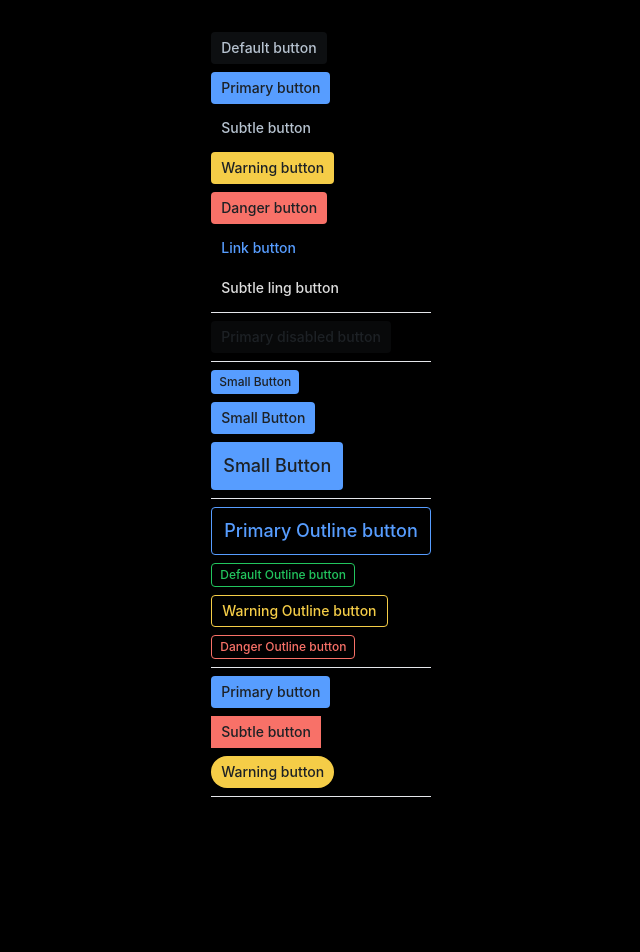
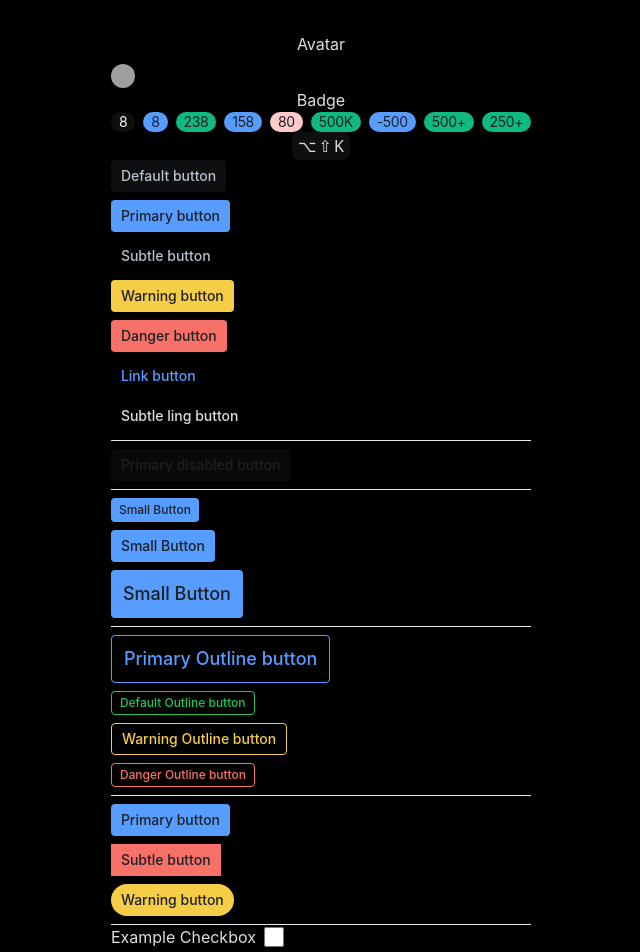
Before and after one commit to karthi13/vue-atlassian-ui-components, a Vue app: page / in a window 1280 px wide. Shown: the top 952 px of the page, without its empty margins (319-959 px from the left). Before the commit the page ends 829 px from the top, so only its background shows below. Built offline with nearby package versions, Linux system fonts and the light colour scheme; grey boxes are pictures that could not be loaded.

Commit message:
chore: added new components

```diff
--- a/package.json
+++ b/package.json
@@ -11,6 +11,7 @@
     "build-storybook": "storybook build"
   },
   "dependencies": {
+    "@vueuse/core": "^10.7.1",
     "class-variance-authority": "^0.7.0",
     "clsx": "^2.1.0",
     "tailwind-merge": "^2.2.0",
--- a/src/App.vue
+++ b/src/App.vue
@@ -1,4 +1,23 @@
 <template>
+  <div class="flex flex-col w-full gap-2">
+    <h2>Avatar</h2>
+    <Avatar />
+  </div>
+  <h2>Badge</h2>
+  <div class="flex gap-2">
+    <Badge>8</Badge>
+    <Badge appearance="primary">8</Badge>
+    <Badge appearance="important">238</Badge>
+    <Badge appearance="added">158</Badge>
+    <Badge appearance="primaryInverted">80</Badge>
+    <Badge appearance="important">500K</Badge>
+    <Badge appearance="primary">-500</Badge>
+    <Badge appearance="important">500+</Badge>
+    <Badge appearance="important">250+</Badge>
+  </div>
+  <div>
+    <Kbd :keys="['option', 'shift']">K</Kbd>
+  </div>
   <div class="flex flex-col w-full gap-2">
     <div class="flex flex-col gap-2">
       <Button>Default button</Button>
@@ -34,8 +53,17 @@
     </div>
     <hr />
   </div>
+
+  <Checkbox v-model="isChecked" label="Example Checkbox" />
 </template>
 
 <script setup lang="ts">
 import Button from './components/Button/Button.vue'
+import Badge from './components/Badge/Badge.vue'
+import Kbd from './components/Kbd/Kbd.vue'
+import Avatar from './components/Avatar/Avatar.vue';
+import Checkbox from './components/Checkbox/Checkbox.vue'
+import { ref } from 'vue';
+
+const isChecked = ref(false);
 </script>
--- a/src/components/Avatar/Anonymous.vue
+++ /dev/null
@@ -1,14 +0,0 @@
-<template>
-  <svg width="24" height="24" viewBox="0 0 24 24" role="presentation" >
-    <g fill="currentColor" fill-rule="evenodd">
-      <path
-        d="M6 14c0-1.105.902-2 2.009-2h7.982c1.11 0 2.009.894 2.009 2.006v4.44c0 3.405-12 3.405-12 0V14z"
-      ></path>
-      <circle cx="12" cy="7" r="4"></circle>
-    </g>
-  </svg>
-</template>
-
-<script setup lang="ts"></script>
-
-<style scoped></style>
--- a/src/components/Avatar/Avatar.vue
+++ b/src/components/Avatar/Avatar.vue
@@ -5,17 +5,11 @@
       src="https://sierra-local.atlassian.net/wiki/aa-avatar/5da43b35bb87a40c423102a0"
       alt=""
     />
-    <div class="ml-4 h-6 w-6">
-      <span class="inline-flex rounded-full bg-zinc-100 h-6 w-6">
-        <anonymous class="text-black"/>
-      </span>
-    </div>
-
   </div>
 </template>
 
 <script setup lang="ts">
-import Anonymous from './Anonymous.vue'
+
 </script>
 
 <style scoped lang="scss">
--- /dev/null
+++ b/src/components/Badge/Badge.vue
@@ -0,0 +1,38 @@
+<template>
+    <span :class="badge({ appearance })">
+        <slot></slot>
+    </span>
+</template>
+
+<script setup lang="ts">
+import { cva, type VariantProps} from 'class-variance-authority';
+
+const badge = cva('tracking-tight	inline-flex items-center text-inverse rounded-full h-5 box-border ps-2 pe-2 leading-4 text-sm text-center place-items-center', {
+  variants: {
+    appearance: {
+      default: "bg-btn-neutral",
+      added: "bg-btn-primary",
+      important: "bg-emerald-500",
+      primaryInverted: "bg-red-200",
+      removed: "bg-yellow-300",
+      primary: "bg-btn-primary",
+    },
+  },
+  compoundVariants: [
+    { appearance: "default", class: "text-slate-100"}
+  ],
+  defaultVariants: {
+    appearance: "default"
+  }
+})
+
+type BadgeProps = VariantProps<typeof badge>;
+
+withDefaults(defineProps<{ appearance?: BadgeProps["appearance"] }>(), {
+  appearance: "default"
+})
+</script>
+
+<style scoped>
+
+</style>
--- /dev/null
+++ b/src/components/Checkbox/Checkbox.vue
@@ -0,0 +1,26 @@
+<template>
+    <label class="flex items-center mb-2">
+      <span class="mr-2">{{ label }}</span>
+      <input type="checkbox" v-model="isChecked" @change="handleChange"
+        class="form-checkbox h-5 w-5 text-blue-500 focus:outline-none focus:ring focus:border-blue-300"
+      />
+    </label>
+  </template>
+
+<script setup lang="ts">
+  import { ref, defineProps, defineEmits } from 'vue';
+
+  const props = defineProps(['label', 'value']);
+  const emits = defineEmits();
+
+  const isChecked = ref(props.value || false);
+
+  const handleChange = () => {
+    isChecked.value = !isChecked.value;
+    emits('update:modelValue', isChecked.value);
+  };
+</script>
+
+<style scoped>
+
+</style>
--- /dev/null
+++ b/src/components/Kbd/Kbd.vue
@@ -0,0 +1,39 @@
+<template>
+  <kbd class="px-1.5 py-0.5 inline-flex space-x-0.5 items-center font-sans font-normal text-center text-small shadow-small bg-btn-neutral text-foreground-600 rounded-lg">
+    <abbr v-for="item  in keys" :key="item" :title="item" class="no-underline">{{ kbdKeysMap[item] }}</abbr>
+    <span><slot /></span>
+  </kbd>
+
+</template>
+
+<script setup lang="ts">
+
+defineProps({
+    keys: {
+        type: Array,
+        default: [],
+    }
+})
+
+const kbdKeysMap = {
+  command: "⌘",
+  shift: "⇧",
+  ctrl: "⌃",
+  option: "⌥",
+  enter: "↵",
+  delete: "⌫",
+  escape: "⎋",
+  tab: "⇥",
+  capslock: "⇪",
+  up: "↑",
+  right: "→",
+  down: "↓",
+  left: "←",
+  pageup: "⇞",
+  pagedown: "⇟",
+  home: "↖",
+  end: "↘",
+  help: "?",
+  space: "␣",
+};
+</script>
```
Also changed, not shown: 1 other file (tests, documents, lock files or other folders).
